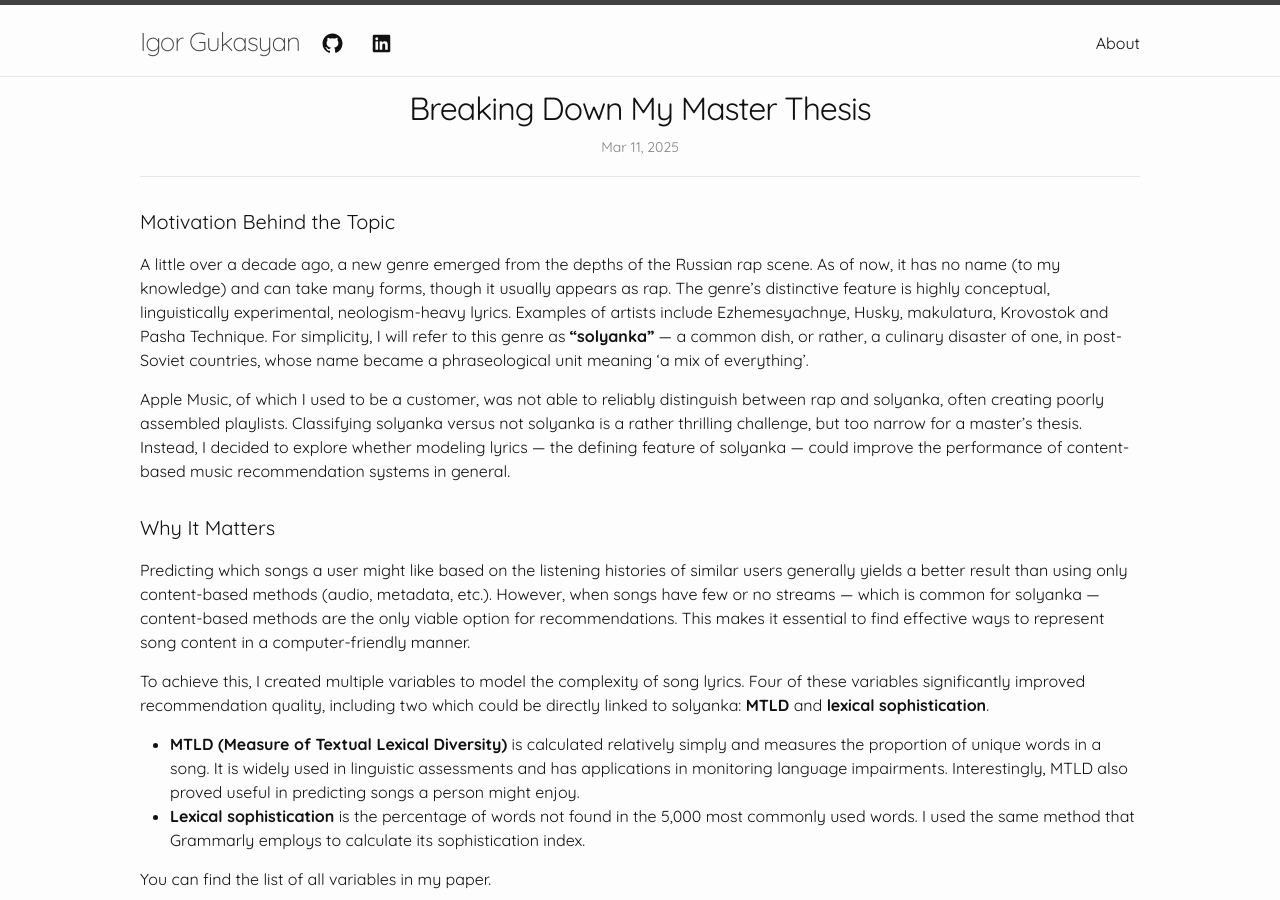
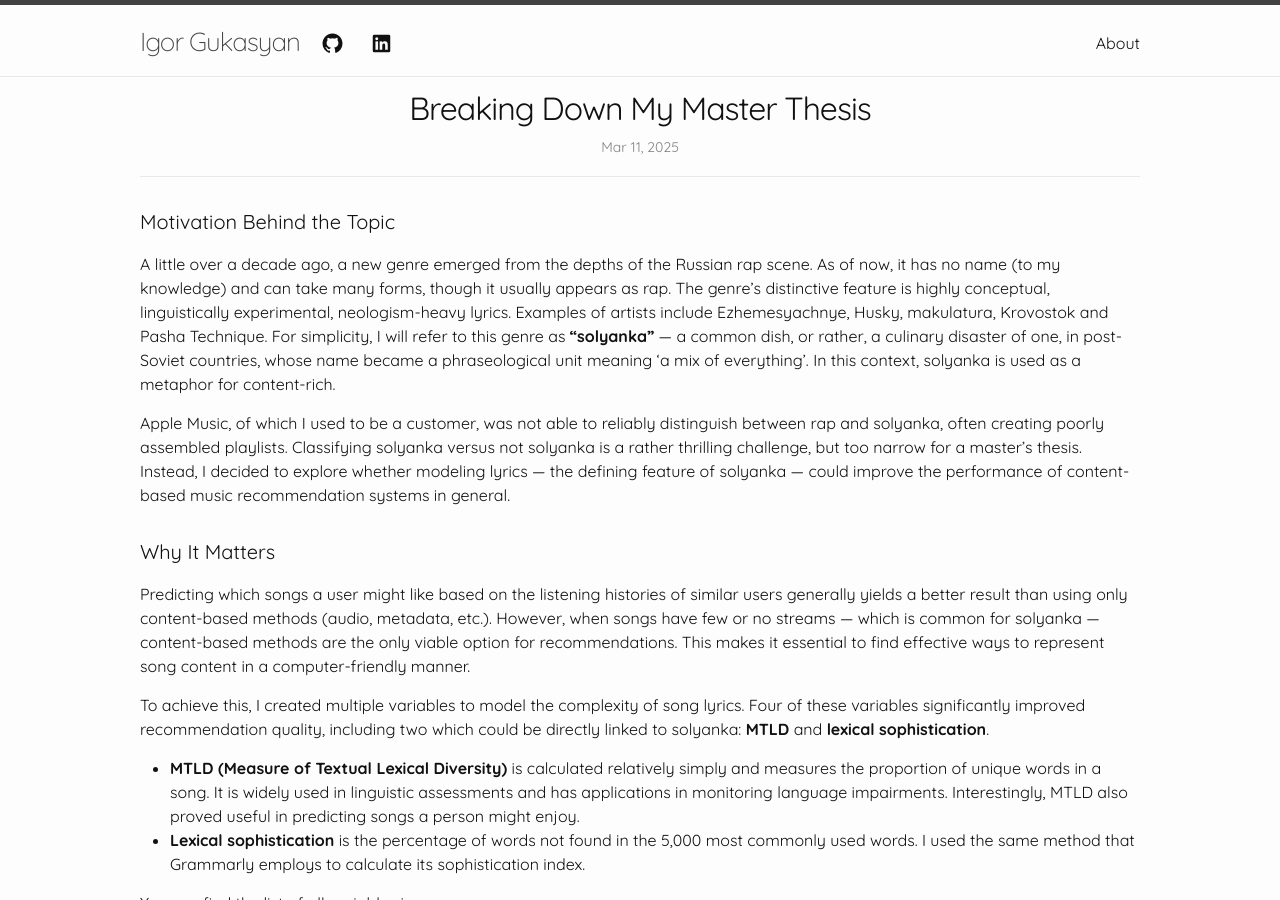
Before and after one commit to igorgukasyan/igorgukasyan.github.io, a Jekyll site: the page built from _posts/2025-03-11-breaking-down-my-master-thesis.md, in a window 1280 px wide and 900 px high. Built offline with Jekyll 4.4.1, drawn with Linux system fonts in a browser that asks for light colours; some web fonts are replaced; formulas are drawn with MathJax 3.

Commit message:
Fix post

```diff
--- a/_posts/2025-03-11-breaking-down-my-master-thesis.md
+++ b/_posts/2025-03-11-breaking-down-my-master-thesis.md
@@ -6,7 +6,7 @@ image: "assets/images/num_songs_histogram_master_thesis.png"
 ---
 
 #### Motivation Behind the Topic
-A little over a decade ago, a new genre emerged from the depths of the Russian rap scene. As of now, it has no name (to my knowledge) and can take many forms, though it usually appears as rap. The genre's distinctive feature is highly conceptual, linguistically experimental, neologism-heavy lyrics. Examples of artists include [Ezhemesyachnye](https://genius.com/artists/Ezhemesyachnye), [Husky](https://genius.com/artists/Husky), [makulatura](https://genius.com/artists/Makulatura), [Krovostok](https://genius.com/artists/Krovostok) and [Pasha Technique](https://genius.com/artists/Pasha-technique). For simplicity, I will refer to this genre as **"solyanka"** --- a common dish, or rather, a culinary disaster of one, in post-Soviet countries, whose name became a phraseological unit meaning 'a mix of everything'.
+A little over a decade ago, a new genre emerged from the depths of the Russian rap scene. As of now, it has no name (to my knowledge) and can take many forms, though it usually appears as rap. The genre's distinctive feature is highly conceptual, linguistically experimental, neologism-heavy lyrics. Examples of artists include [Ezhemesyachnye](https://genius.com/artists/Ezhemesyachnye), [Husky](https://genius.com/artists/Husky), [makulatura](https://genius.com/artists/Makulatura), [Krovostok](https://genius.com/artists/Krovostok) and [Pasha Technique](https://genius.com/artists/Pasha-technique). For simplicity, I will refer to this genre as **"solyanka"** --- a common dish, or rather, a culinary disaster of one, in post-Soviet countries, whose name became a phraseological unit meaning 'a mix of everything'. In this context, solyanka is used as a metaphor for content-rich.
 
 Apple Music, of which I used to be a customer, was not able to reliably distinguish between rap and solyanka, often creating poorly assembled playlists. Classifying solyanka versus not solyanka is a rather thrilling challenge, but too narrow for a master's thesis. Instead, I decided to explore whether modeling lyrics --- the defining feature of solyanka --- could improve the performance of content-based music recommendation systems in general.
 
```
Also changed, not shown: _posts/2025-03-11-streamlit-and-evidence-happyads.md (+8 -2 lines).
